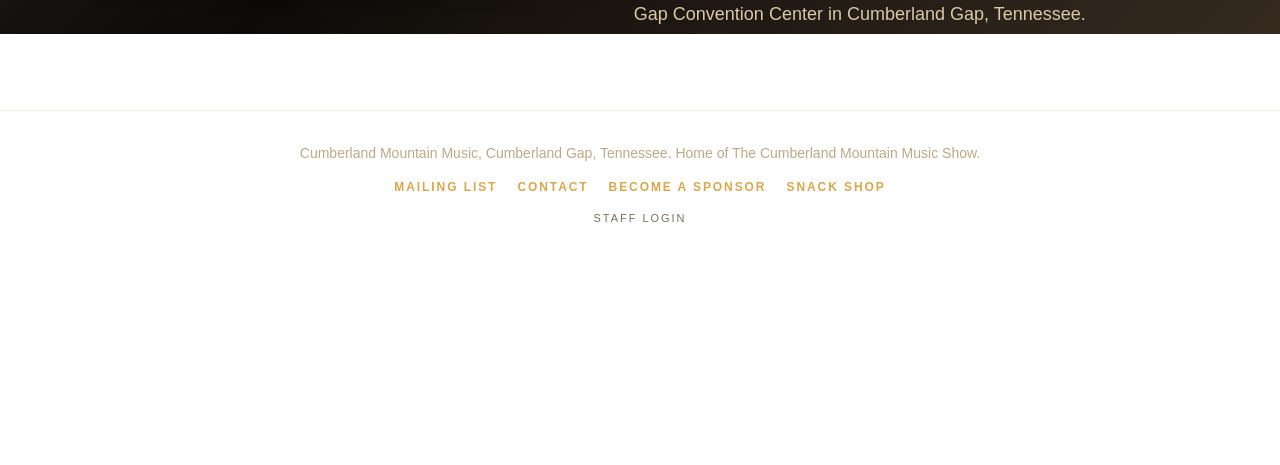
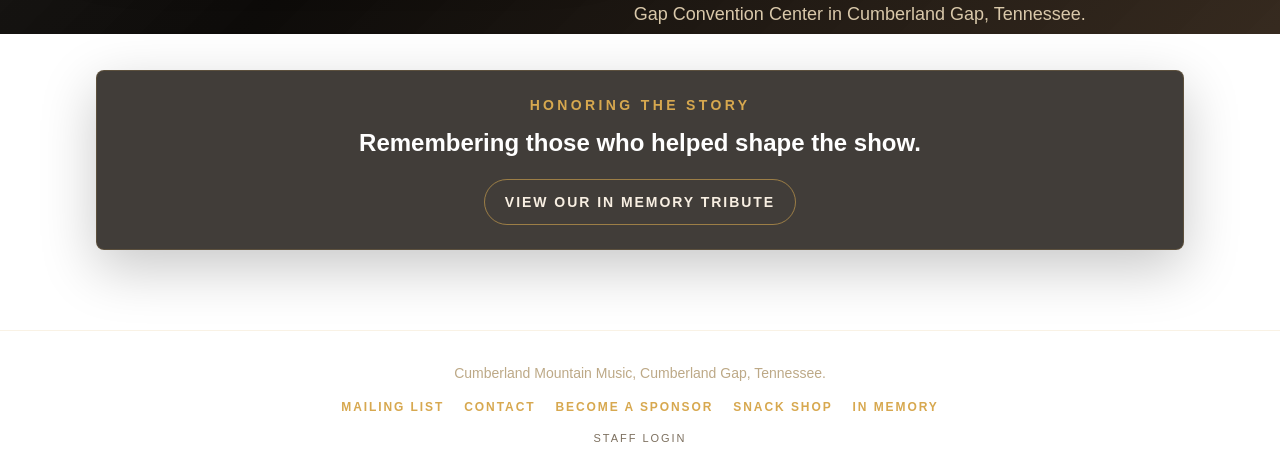
Before and after one commit to goob2121-design/cmms-website, a Next.js app: page /about in a window 1280 px wide. Shown: the part 766-1231 px from the top of the page. Before the commit the page ends 1025 px from the top, so only its background shows below. Built offline with nearby package versions, Linux system fonts and the light colour scheme; no server answers; the database is empty.

Commit message:
Refine memorial page and signature styling

```diff
--- a/app/about/page.tsx
+++ b/app/about/page.tsx
@@ -1,5 +1,6 @@
 import type { Metadata } from "next";
 import Image from "next/image";
+import Link from "next/link";
 import { createPublicPageMetadata } from "@/lib/metadata";
 import { getSitePage } from "@/lib/supabase/cms";
 
@@ -63,6 +64,21 @@ export default async function AboutPage() {
           </div>
         </div>
       </section>
+
+      <section className="mt-10 rounded-lg border border-[#d7a84f]/18 bg-[#120d08]/80 p-6 text-center shadow-[0_18px_55px_rgba(0,0,0,0.22)]">
+        <p className="text-sm font-semibold uppercase tracking-[0.24em] text-[#d7a84f]">
+          Honoring The Story
+        </p>
+        <h2 className="mt-3 text-2xl font-semibold text-white">
+          Remembering those who helped shape the show.
+        </h2>
+        <Link
+          href="/in-memory"
+          className="mt-5 inline-flex min-h-11 items-center justify-center rounded-full border border-[#d7a84f]/60 px-5 py-3 text-sm font-bold uppercase tracking-[0.14em] text-[#f8efe2] transition hover:border-[#f1c86e] hover:text-[#f4d28b]"
+        >
+          View our In Memory tribute
+        </Link>
+      </section>
     </main>
   );
 }
--- /dev/null
+++ b/app/in-memory/page.tsx
@@ -0,0 +1,72 @@
+import type { Metadata } from "next";
+import Image from "next/image";
+import { createPublicPageMetadata } from "@/lib/metadata";
+
+export const metadata: Metadata = createPublicPageMetadata({
+  title: "In Memory | Cumberland Mountain Music",
+  description:
+    "A Cumberland Mountain Music tribute honoring Steve Gulley and Larry Carter and their lasting impact on bluegrass music in the Cumberland Gap region.",
+  path: "/in-memory",
+  image: "/in-memory.jpg",
+});
+
+const tributeParagraphs = [
+  "One thing at the Cumberland Gap Convention Center that means a great deal to me is the memorial sign honoring Steve Gulley and Larry Carter.",
+  "I'm proud to have this displayed at the Cumberland Mountain Music Show because these two men meant so much to bluegrass music in our region, and to the story of this show itself. Their influence is still felt every time a note is played on that stage, and I only wish I had created this tribute sooner.",
+  "Steve Gulley was a world-class singer, songwriter, musician, and one of the founding voices behind the Cumberland Mountain Music Show. His impact on bluegrass music reached far beyond our area, but to those of us who knew him personally, he was even more special as a friend, mentor, and supporter of mountain music.",
+  "Larry Carter was also a huge part of the early days of CMMS. From working sound to being the longtime voice of \"Bluegrass for Breakfast\" on the LMU radio station, Larry helped keep bluegrass music alive and connected throughout our community. He was also a musician who loved bluegrass music as much as anyone, and he was always willing to help wherever needed. Larry played an important role behind the scenes and helped create the welcoming atmosphere that made the show special from the very beginning.",
+  "Their love for music lives on through this show.",
+];
+
+export default function InMemoryPage() {
+  return (
+    <main className="relative z-10 mx-auto w-full max-w-5xl px-6 pb-14 pt-40 sm:px-8 lg:pb-20">
+      <section className="text-center">
+        <p className="text-sm font-semibold uppercase tracking-[0.3em] text-[#d7a84f]">
+          In Memory
+        </p>
+        <h1 className="mx-auto mt-4 max-w-5xl text-4xl font-semibold leading-tight text-white sm:text-5xl lg:whitespace-nowrap lg:text-[3.25rem]">
+          In Memory of Steve Gulley &amp; Larry Carter
+        </h1>
+      </section>
+
+      <section className="mt-9 overflow-hidden rounded-lg border border-[#d7a84f]/24 bg-black/25 shadow-[0_24px_80px_rgba(0,0,0,0.34)]">
+        <Image
+          src="/in-memory.jpg"
+          alt="Memorial sign honoring Steve Gulley and Larry Carter"
+          width={1400}
+          height={900}
+          priority
+          className="h-auto w-full object-contain"
+        />
+      </section>
+
+      <section className="mx-auto mt-9 max-w-3xl rounded-lg border border-[#d7a84f]/18 bg-[#120d08]/82 p-6 shadow-[0_18px_55px_rgba(0,0,0,0.24)] sm:p-8">
+        <div className="space-y-6 text-lg leading-8 text-[#d9c8aa]">
+          {tributeParagraphs.map((paragraph, index) => (
+            <p key={paragraph} className={index === 0 ? "text-[#e7d8c2]" : ""}>
+              {paragraph}
+            </p>
+          ))}
+        </div>
+
+        <div className="mt-8 border-t border-[#d7a84f]/16 pt-5 text-right">
+          <p
+            className="text-3xl italic text-[#f4d28b]/90 sm:text-4xl"
+            style={{
+              fontFamily:
+                '"Brush Script MT", "Segoe Script", "Lucida Handwriting", "Snell Roundhand", cursive',
+              letterSpacing: "0.01em",
+            }}
+          >
+            Bryan Turner
+          </p>
+        </div>
+
+        <blockquote className="mt-8 rounded-lg border border-[#d7a84f]/28 bg-[linear-gradient(135deg,rgba(215,168,79,0.12),rgba(0,0,0,0.24))] p-6 text-center text-2xl font-semibold leading-9 text-[#f4d28b]">
+          &ldquo;Gone from the stage, never from the song.&rdquo;
+        </blockquote>
+      </section>
+    </main>
+  );
+}
--- a/app/layout.tsx
+++ b/app/layout.tsx
@@ -94,8 +94,7 @@ export default async function RootLayout({
 
           <footer className="relative z-10 border-t border-[#d7a84f]/15 px-6 py-8 text-center text-sm text-[#bda987] sm:px-8">
             <p>
-              Cumberland Mountain Music, Cumberland Gap, Tennessee. Home of The
-              Cumberland Mountain Music Show.
+              Cumberland Mountain Music, Cumberland Gap, Tennessee.
             </p>
             <div className="mt-4 flex flex-wrap items-center justify-center gap-x-5 gap-y-2">
               <Link
@@ -121,6 +120,12 @@ export default async function RootLayout({
                 className="text-xs font-semibold uppercase tracking-[0.16em] text-[#d7a84f] transition hover:text-[#f4d28b]"
               >
                 Snack Shop
+              </Link>
+              <Link
+                href="/in-memory"
+                className="text-xs font-semibold uppercase tracking-[0.16em] text-[#d7a84f] transition hover:text-[#f4d28b]"
+              >
+                In Memory
               </Link>
             </div>
             <Link
--- a/app/sitemap.ts
+++ b/app/sitemap.ts
@@ -14,6 +14,7 @@ const routes = [
   { path: "/sponsors", priority: 0.7 },
   { path: "/become-a-sponsor", priority: 0.68 },
   { path: "/snack-shop", priority: 0.68 },
+  { path: "/in-memory", priority: 0.62 },
   { path: "/contact", priority: 0.7 },
   { path: "/mailing-list", priority: 0.65 },
 ];
```
Also changed, not shown: public/in-memory.jpg (added).
